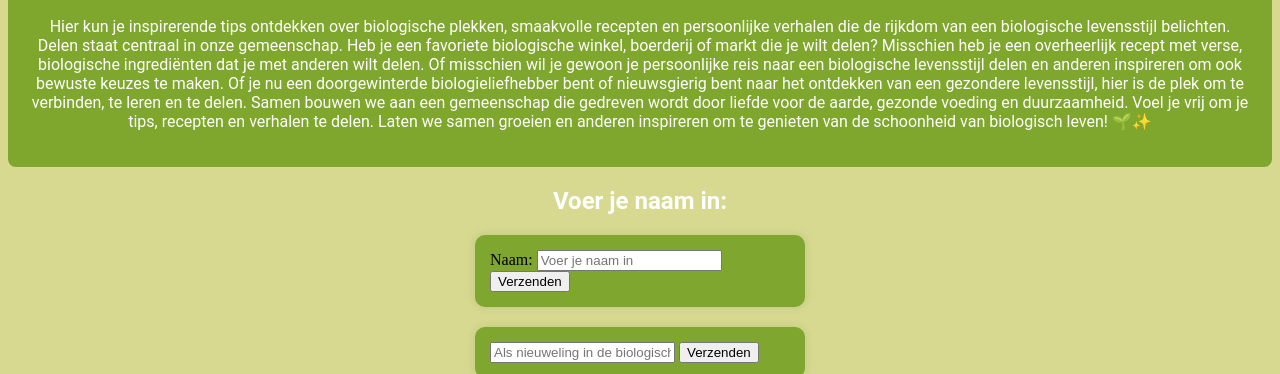
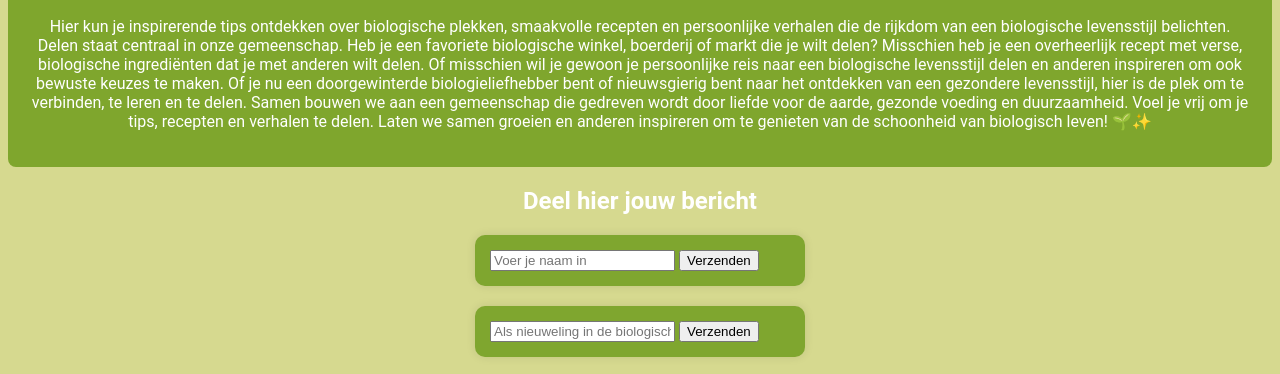
Before and after one commit to Nasimabm/organicams, a plain HTML site: page community.html in a window 1280 px wide. Shown: the part 366-740 px from the top of the page. Drawn offline with Linux system fonts and the light colour scheme.

Commit message:
Add files via upload

```diff
--- a/community.html
+++ b/community.html
@@ -26,10 +26,9 @@
 
 </div>
 </div>
-<h2>Voer je naam in:</h2>
-
+<h2> Deel hier jouw bericht</h2>
 <form>
-    <label for="naam">Naam:</label>
+    <label for="naam"></label>
     <input type="text" id="naam" name="naam" placeholder="Voer je naam in" required>
     <input type="submit" value="Verzenden">
 </form>
```
